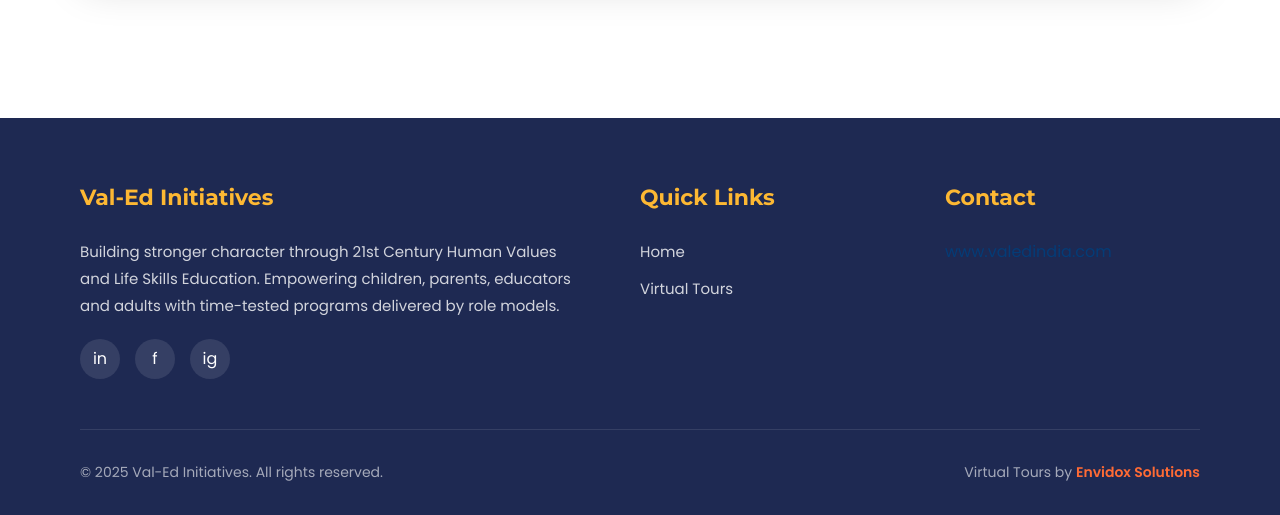
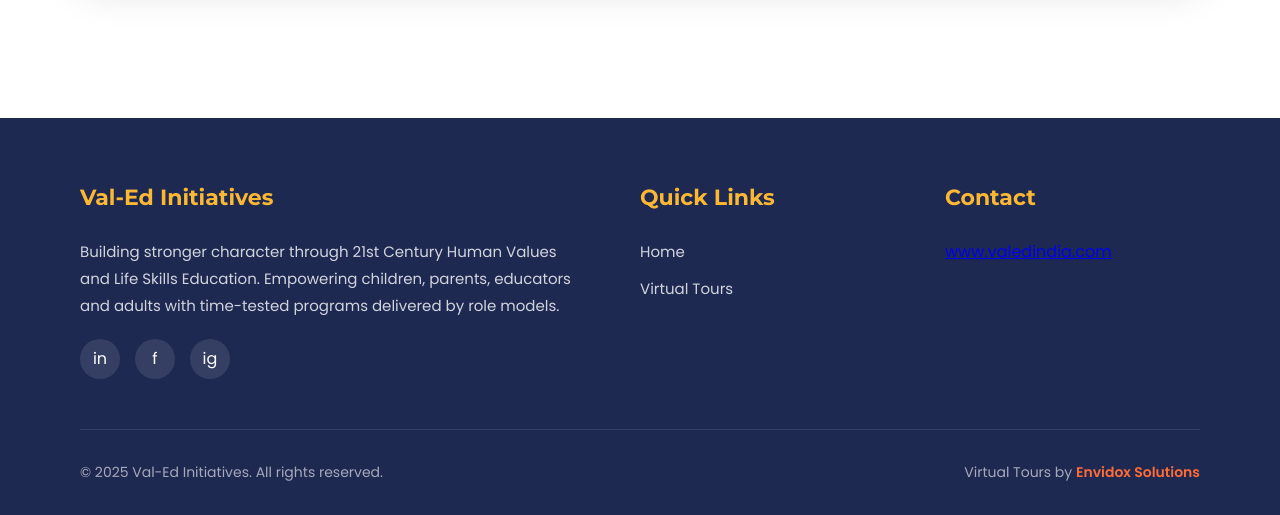
Before and after one commit to Mithun-1234/valed_landing_page, a plain HTML site: page index.html in a window 1280 px wide. Shown: the part 2326-2841 px from the top of the page. Drawn offline with Linux system fonts and the light colour scheme.

Commit message:
Update index.html

```diff
--- a/index.html
+++ b/index.html
@@ -575,7 +575,7 @@
                 <div class="footer-section">
                     <h3>Contact</h3>
 
-                   <a href="https://www.valedindia.com/" target="_blank" style="color: #043c77; text-decoration: none;" onmouseover="this.style.textDecoration='underline'" onmouseout="this.style.textDecoration='none'">www.valedindia.com</a>
+                   <a href="https://www.valedindia.com/" target="_blank"  onmouseover="this.style.textDecoration='underline'" onmouseout="this.style.textDecoration='none'">www.valedindia.com</a>
 
                 </div>
             </div>
```
